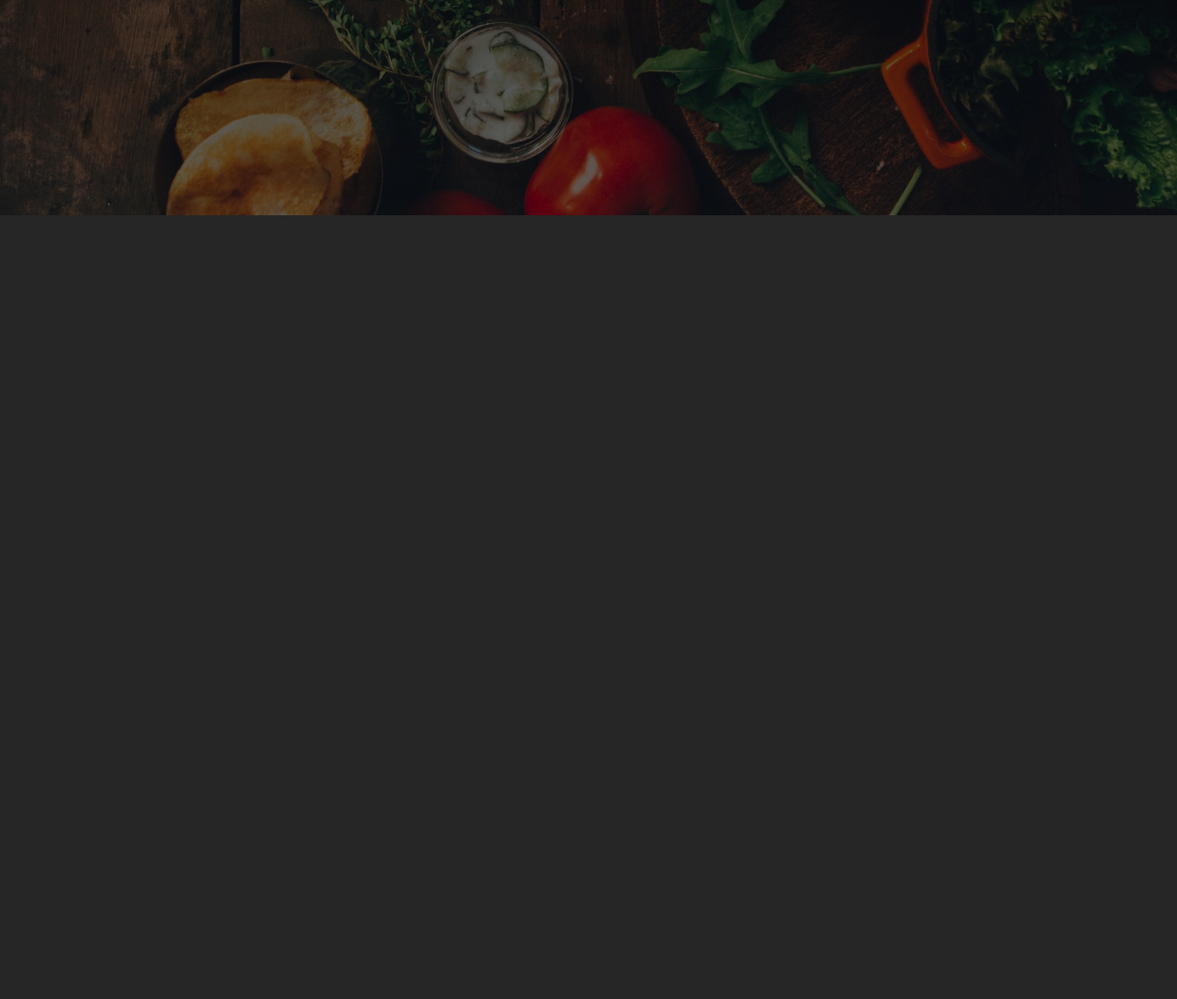
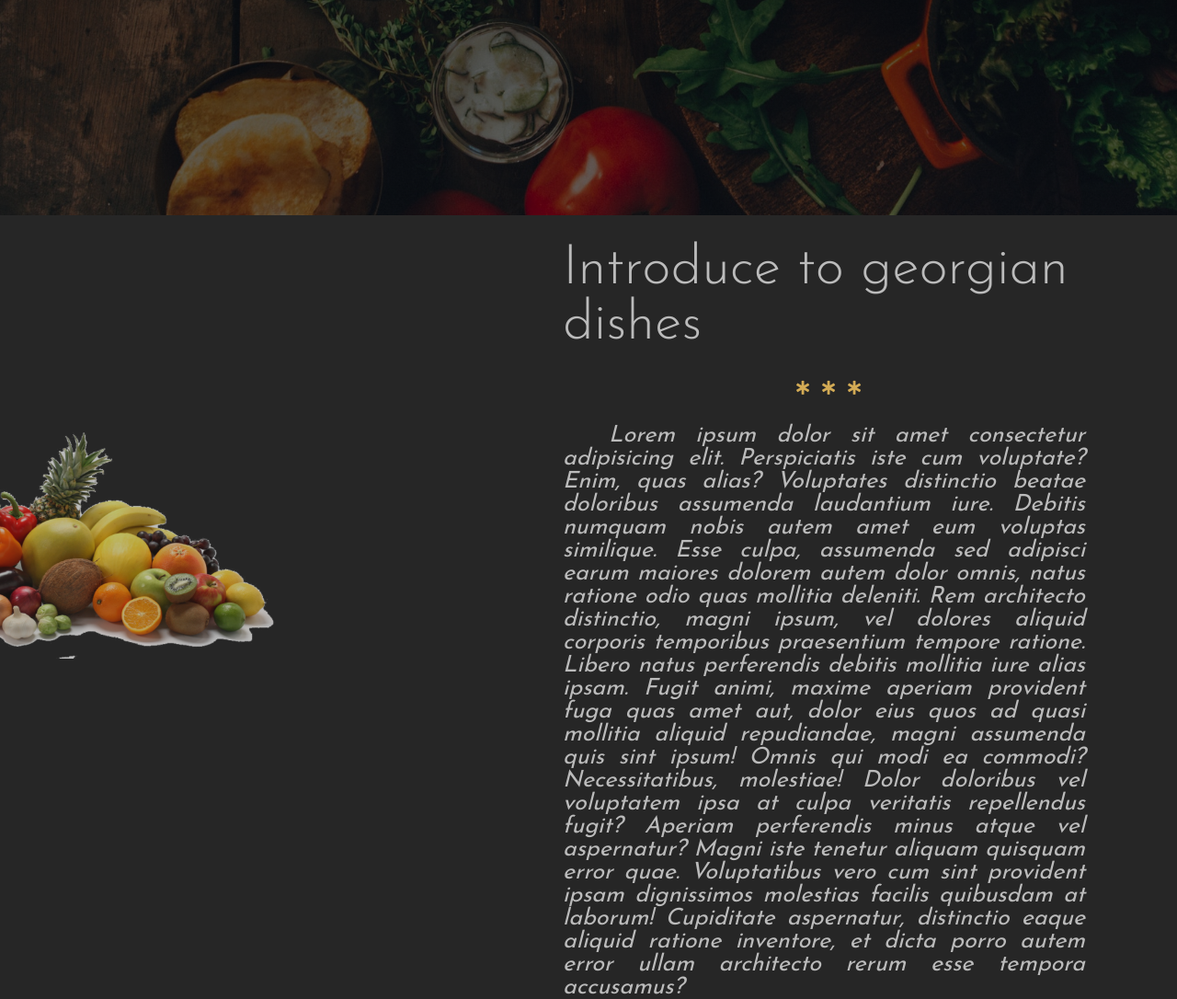
Before and after one commit to sagarromer/sass-learn-projects-2021, a website: page index.html in a window 1280 px wide. Shown: the part 566-1652 px from the top of the page at 92% size. Before the commit the page ends 800 px from the top, so only its background shows below. Drawn offline with nearby package versions, Linux system fonts and the light colour scheme.

Commit message:
about us section styled

```diff
--- a/index.html
+++ b/index.html
@@ -28,7 +28,30 @@
 <!--End of Header-->
 
 
+<!--About Us-->
+    <section class="about-us">
+        <div class="about-us-left">
+            <img src="images/about-us-img.png" alt="">
+        </div>
+        <div class="about-us-right">
+            <h1 class="main-heading">About us</h1>
+            <h3 class="sub-heading">Introduce to georgian dishes</h3>
+            <div class="stars">
+                <i class="fas fa-star-of-life star"></i>
+                <i class="fas fa-star-of-life star"></i>
+                <i class="fas fa-star-of-life star"></i>
+            </div>
+            <p class="description">Lorem ipsum dolor sit amet consectetur adipisicing elit. Perspiciatis iste cum voluptate? Enim, quas alias? Voluptates distinctio beatae doloribus assumenda laudantium iure. Debitis numquam nobis autem amet eum voluptas similique.
+            Esse culpa, assumenda sed adipisci earum maiores dolorem autem dolor omnis, natus ratione odio quas mollitia deleniti. Rem architecto distinctio, magni ipsum, vel dolores aliquid corporis temporibus praesentium tempore ratione.
+            Libero natus perferendis debitis mollitia iure alias ipsam. Fugit animi, maxime aperiam provident fuga quas amet aut, dolor eius quos ad quasi mollitia aliquid repudiandae, magni assumenda quis sint ipsum!
+            Omnis qui modi ea commodi? Necessitatibus, molestiae! Dolor doloribus vel voluptatem ipsa at culpa veritatis repellendus fugit? Aperiam perferendis minus atque vel aspernatur? Magni iste tenetur aliquam quisquam error quae.
+            Voluptatibus vero cum sint provident ipsam dignissimos molestias facilis quibusdam at laborum! Cupiditate aspernatur, distinctio eaque aliquid ratione inventore, et dicta porro autem error ullam architecto rerum esse tempora accusamus?</p>
 
+        </div>
+
+
+    </section>
+<!--End of About Us-->
 
 
 
--- a/scss/_layout.scss
+++ b/scss/_layout.scss
@@ -21,3 +21,49 @@
     }
 
 }
+
+.about-us {
+    height: 90vh;
+    display:flex;
+    align-items: center;
+
+    &-left {
+        width: 40%;
+        position: relative;
+        left: -200px;
+        img {
+            width: 100%;
+            opacity: 0.7;
+        }
+
+    }
+    &-right {
+        width: 60%;
+        display: flex;
+        flex-direction: column;
+        align-items: center;
+        box-sizing: border-box;
+        padding: 0 100px;
+
+
+        .stars {
+            margin: 30px 0;
+        }
+        .star {
+            font-size: 15px;
+            color: $color-primary;
+            margin-left: 10px;
+        }
+        .description {
+            font-family: $font-josefinSans;
+            font-size: 25px;
+            font-style: italic;
+            color: $color-secondary;
+            text-align: justify;
+
+            &::first-letter {
+                padding-left: 50px;
+            }
+        }
+    }
+}
```
Also changed, not shown: css/main.css.
